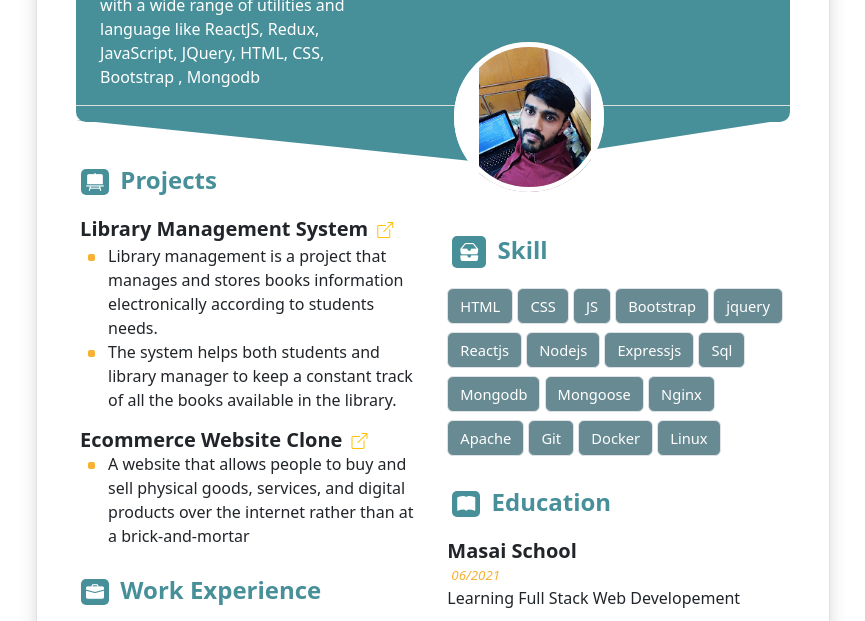
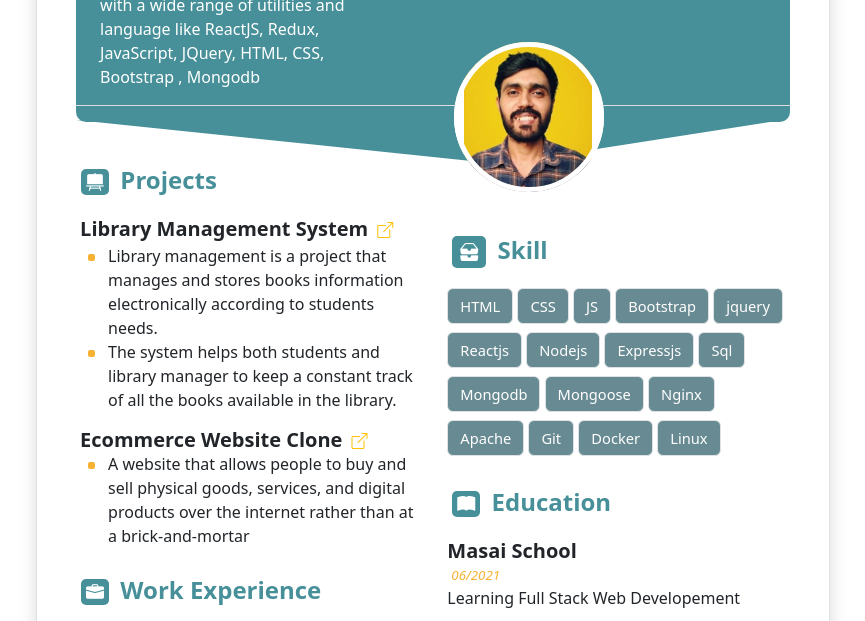
Before and after one commit to TheShenron/Resume, a plain HTML site: page index.html in a window 1280 px wide. Shown: the part 175-796 px from the top of the page, without its empty margins (207-1072 px from the left). Drawn offline with nearby package versions, Linux system fonts and the light colour scheme.

Commit message:
Profile pick change to good one

```diff
--- a/style.css
+++ b/style.css
@@ -95,10 +95,10 @@ p{
     left: 53%;
     bottom: -70px;
     border-radius: 50%;
-    background-image: url(./Gourav\ photo1.jpg);
+    background-image: url(./Gourav_profilepic.jpg);
     background-repeat: no-repeat;
     background-size: contain;
-    background-position: 25px;
+    background-position: 10px;
     transition: all .1s;
 }
 
```
Also changed, not shown: Gourav photo1.jpg (deleted), Gourav_profilepic.jpg (added).
